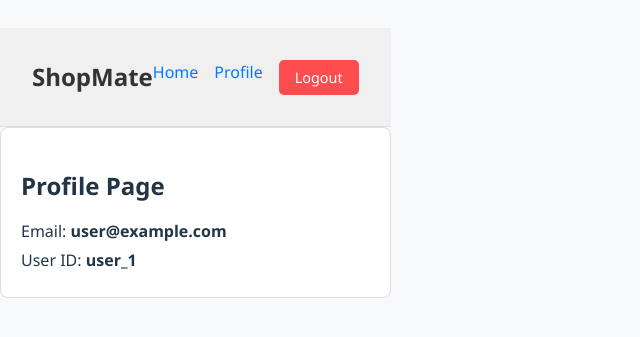
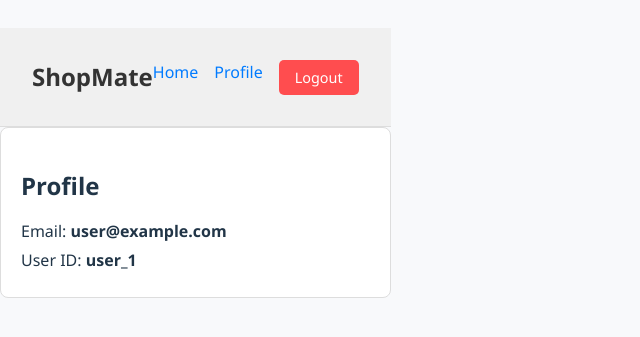
Before and after one commit to samira313/ShopMate-, a React (Vite) app: page /profile in a window 1280 px wide. Shown: the part 237-574 px from the top of the page, without its empty margins (0-640 px from the left). Built offline with nearby package versions, Linux system fonts and the light colour scheme; no server answers; sample sign-in values are in the browser's storage.

Commit message:
improved profile page

```diff
--- a/src/pages/ProfilePage.jsx
+++ b/src/pages/ProfilePage.jsx
@@ -6,10 +6,10 @@ export default function ProfilePage() {
 
     const  {currentUser}= useAuth();
     if (!currentUser)
-        return <p>Loading ...</p>
+        return <p>Please log in to view your profile</p>
   return (
     <div className='profile-container'>
-        <h2>Profile Page</h2>
+        <h2>Profile</h2>
         <p>Email: <strong> {currentUser.email}</strong></p>
         <p>User ID:<strong> {currentUser.uid}</strong> </p>
     </div>
```
